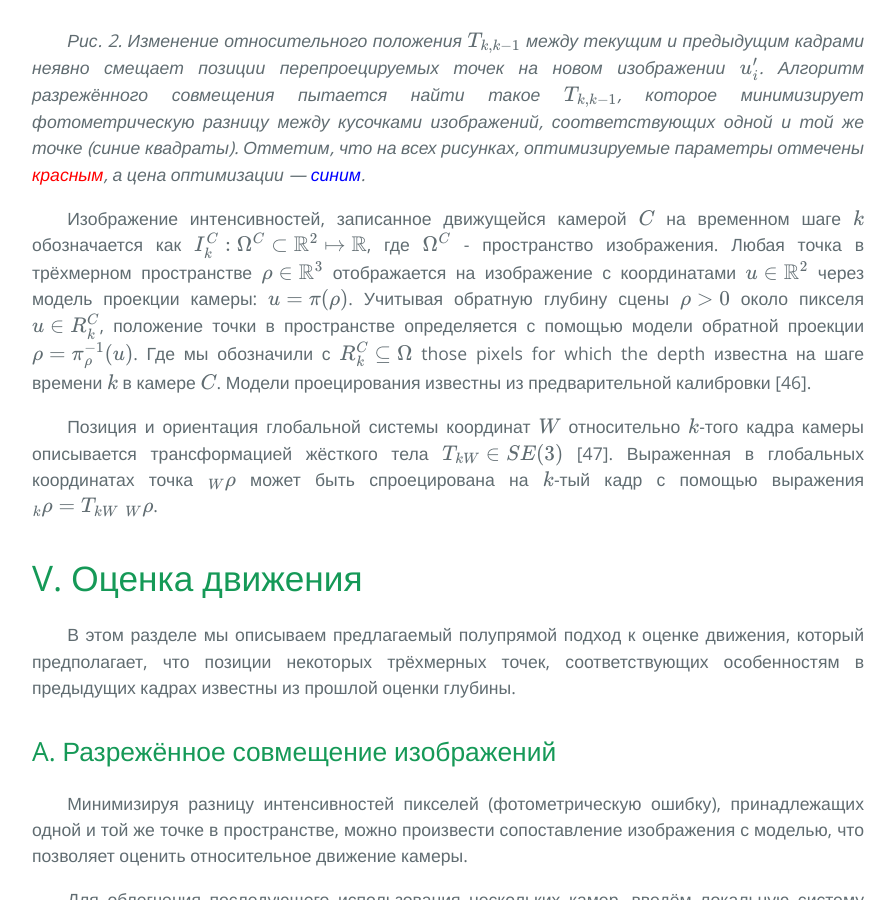
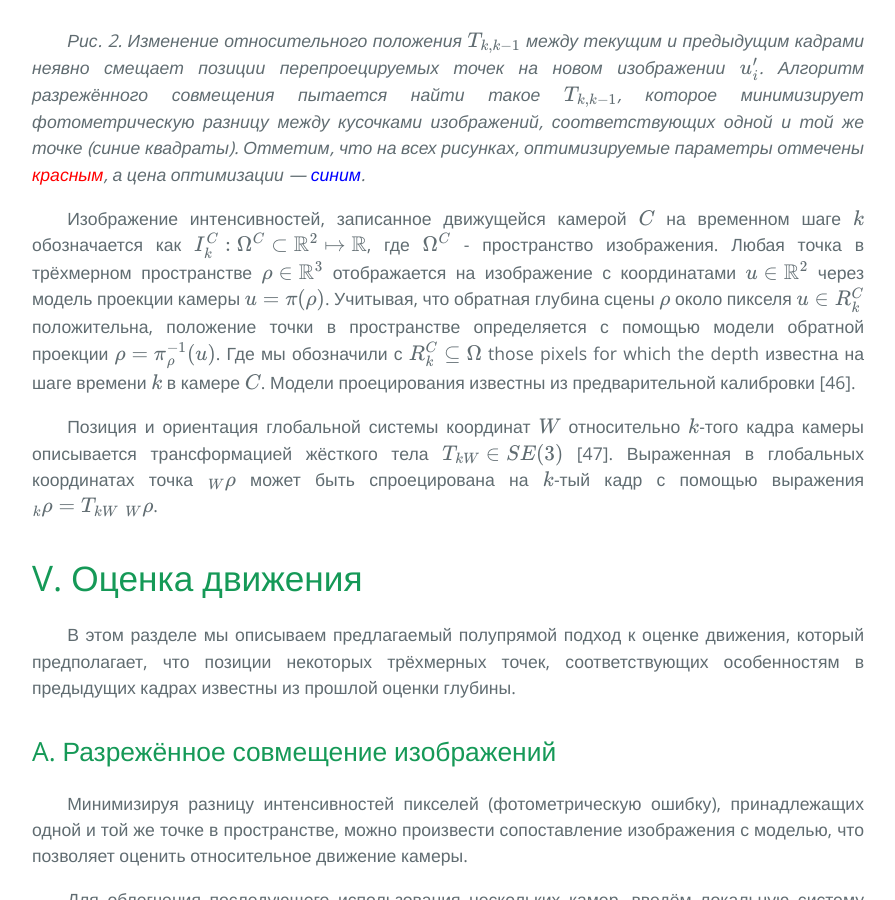
Before and after one commit to i-v-s/slam, a Jekyll site: the page built from svo2.md, in a window 1280 px wide and 900 px high, scrolled down 7675 px. Shown: the whole window, without its empty margins (192-1087 px from the left). Built offline with Jekyll 4.4.1, drawn with Linux system fonts in a browser that asks for light colours; our own code applies the rules of GitHub Pages for plain Markdown files; formulas are drawn with MathJax 3.

Commit message:
Updated svo2.md

```diff
--- a/svo2.md
+++ b/svo2.md
@@ -297,10 +297,10 @@ along intensity gradient edges. Фильтры инициализируются
 Изображение интенсивностей, записанное движущейся камерой $$C$$ на
 временном шаге $$k$$ обозначается как $$I_{k}^{C}: \Omega^{C} \subset \mathbb{R}^{2} \mapsto \mathbb{R}$$, где $$\Omega^{C}$$ - пространство изображения.
 Любая точка в трёхмерном пространстве $$\rho \in \mathbb{R}^{3}$$ отображается на изображение
-с координатами $$u \in \mathbb{R}^{2}$$ через модель проекции камеры:
-$$u = \pi(\rho)$$. Учитывая обратную глубину сцены $$\rho > 0$$ около пикселя
-$$u \in R_{k}^{C} $$, положение точки в пространстве определяется с помощью
-модели обратной проекции $$ \rho =π_{\rho}^{−1} (u) $$. Где мы обозначили с
+с координатами $$u \in \mathbb{R}^{2}$$ через модель проекции камеры
+$$u = \pi(\rho)$$. Учитывая, что обратная глубина сцены $$\rho$$ около пикселя
+$$u \in R_{k}^{C} $$ положительна, положение точки в пространстве определяется с помощью
+модели обратной проекции $$ \rho = \pi_{\rho}^{−1} (u) $$. Где мы обозначили с
 $$ R_{k}^{C} \subseteq \Omega $$ those pixels for which the depth известна на шаге времени
 $$k$$ в камере $$C$$. Модели проецирования известны из предварительной калибровки [46].
 
```
